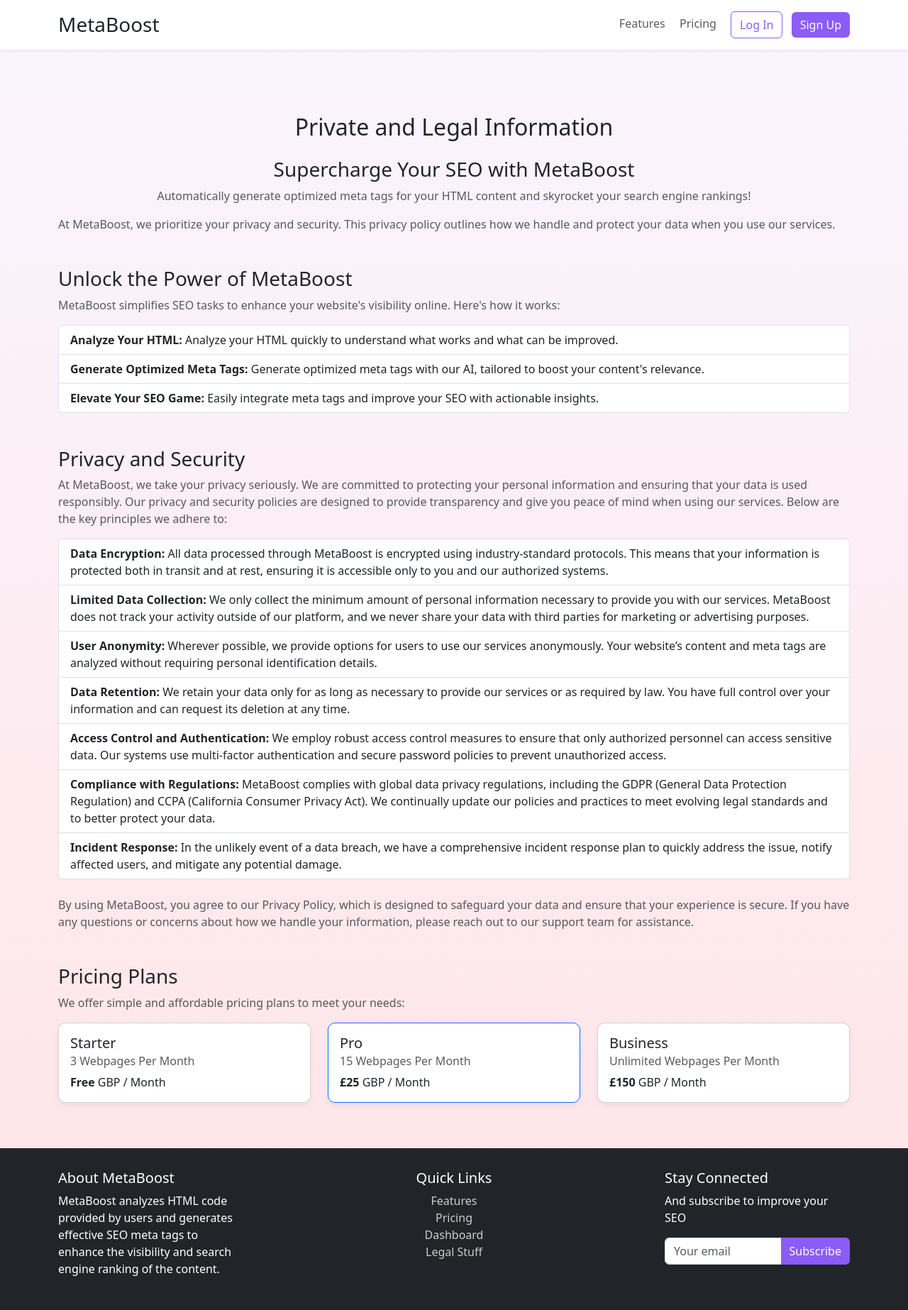
After one commit to KyleSeaford/MetaBoost, a Django app: page /legal/ in a window 1280 px wide. The commit adds this page. Shown: the whole page at 71% size. Run offline with Django 5.2, Linux system fonts and the light colour scheme.

Commit message:
Add legal page route

```diff
--- /dev/null
+++ b/MetaBoost/templates/legal.html
@@ -0,0 +1,191 @@
+{% load static %}
+
+<!DOCTYPE html>
+<html lang="en">
+    <head>
+        <meta charset="UTF-8">
+        <meta name="viewport" content="width=device-width, initial-scale=1.0">
+        <meta http-equiv="X-UA-Compatible" content="ie=edge">
+        <title>MetaBoost - Privacy and Legal Information</title>
+        <link rel="icon" href="{% static 'logo.svg' %}" type="image/x-icon">
+        <link href="https://cdn.jsdelivr.net/npm/bootstrap@5.3.0/dist/css/bootstrap.min.css" rel="stylesheet">
+        <link href="{% static 'styles.css' %}" rel="stylesheet">
+    </head>
+
+    <body class="gradient-bg" style="min-height: 100vh; align-items: center;">
+        <!-- Navbar -->
+        <header class="bg-white shadow-sm py-2 fixed-top">
+            <div class="container">
+                <nav class="navbar navbar-expand-md">
+                    <!-- Brand -->
+                    <h1 class="h3 mb-0">
+                        <a href="/" class="text-decoration-none" style="color: #212529;">MetaBoost</a>
+                    </h1>
+
+                    <!-- Toggler Button for Mobile -->
+                    <button class="navbar-toggler" type="button" data-bs-toggle="collapse" data-bs-target="#navbarNav" aria-controls="navbarNav" aria-expanded="false" aria-label="Toggle navigation">
+                        <span class="navbar-toggler-icon"></span>
+                    </button>
+
+                    <!-- Navbar Links -->
+                    <div class="collapse navbar-collapse justify-content-end" id="navbarNav">
+                        <nav>
+                            <a href="/#features" class="text-muted me-3 text-decoration-none">Features</a>
+                            <a href="/#pricing" class="text-muted me-3 text-decoration-none">Pricing</a>
+                            <a href="/login" class="btn btn-outline-primary me-2">Log In</a>
+                            <a href="/signup" class="btn btn-primary">Sign Up</a>
+                        </nav>
+                    </div>
+                </nav>
+            </div>
+        </header>
+
+        <!-- Main Content -->
+        <main class="container mt-5 pt-5">
+            <div class="mt-5 pt-3">
+                <h2 class="text-center text-purple mb-4">Private and Legal Information</h2>
+
+                <!-- Introduction Section -->
+                <section class="mb-5">
+                    <h3 class="text-center text-dark">Supercharge Your SEO with MetaBoost</h3>
+                    <p class="text-muted text-center">Automatically generate optimized meta tags for your HTML content and skyrocket your search engine rankings!</p>
+                    <p class="text-muted">At MetaBoost, we prioritize your privacy and security. This privacy policy outlines how we handle and protect your data when you use our services.</p>
+                </section>
+
+                <!-- How It Works Section -->
+                <section class="mb-5">
+                    <h3 class="text-dark">Unlock the Power of MetaBoost</h3>
+                    <p class="text-muted">MetaBoost simplifies SEO tasks to enhance your website's visibility online. Here's how it works:</p>
+                    <ul class="list-group mb-4">
+                        <li class="list-group-item">
+                            <strong>Analyze Your HTML:</strong> Analyze your HTML quickly to understand what works and what can be improved.
+                        </li>
+                        <li class="list-group-item">
+                            <strong>Generate Optimized Meta Tags:</strong> Generate optimized meta tags with our AI, tailored to boost your content's relevance.
+                        </li>
+                        <li class="list-group-item">
+                            <strong>Elevate Your SEO Game:</strong> Easily integrate meta tags and improve your SEO with actionable insights.
+                        </li>
+                    </ul>
+                </section>
+
+                <!-- Privacy and Security Section -->
+                <section class="mb-5">
+                    <h3 class="text-dark">Privacy and Security</h3>
+                    <p class="text-muted">
+                        At MetaBoost, we take your privacy seriously. We are committed to protecting your personal information and ensuring that your data is used responsibly. Our privacy and security policies are designed to provide transparency and give you peace of mind when using our services. Below are the key principles we adhere to:
+                    </p>
+
+                    <ul class="list-group mb-4">
+                        <li class="list-group-item">
+                            <strong>Data Encryption:</strong> All data processed through MetaBoost is encrypted using industry-standard protocols. This means that your information is protected both in transit and at rest, ensuring it is accessible only to you and our authorized systems.
+                        </li>
+                        <li class="list-group-item">
+                            <strong>Limited Data Collection:</strong> We only collect the minimum amount of personal information necessary to provide you with our services. MetaBoost does not track your activity outside of our platform, and we never share your data with third parties for marketing or advertising purposes.
+                        </li>
+                        <li class="list-group-item">
+                            <strong>User Anonymity:</strong> Wherever possible, we provide options for users to use our services anonymously. Your website’s content and meta tags are analyzed without requiring personal identification details.
+                        </li>
+                        <li class="list-group-item">
+                            <strong>Data Retention:</strong> We retain your data only for as long as necessary to provide our services or as required by law. You have full control over your information and can request its deletion at any time.
+                        </li>
+                        <li class="list-group-item">
+                            <strong>Access Control and Authentication:</strong> We employ robust access control measures to ensure that only authorized personnel can access sensitive data. Our systems use multi-factor authentication and secure password policies to prevent unauthorized access.
+                        </li>
+                        <li class="list-group-item">
+                            <strong>Compliance with Regulations:</strong> MetaBoost complies with global data privacy regulations, including the GDPR (General Data Protection Regulation) and CCPA (California Consumer Privacy Act). We continually update our policies and practices to meet evolving legal standards and to better protect your data.
+                        </li>
+                        <li class="list-group-item">
+                            <strong>Incident Response:</strong> In the unlikely event of a data breach, we have a comprehensive incident response plan to quickly address the issue, notify affected users, and mitigate any potential damage.
+                        </li>
+                    </ul>
+
+                    <p class="text-muted">
+                        By using MetaBoost, you agree to our Privacy Policy, which is designed to safeguard your data and ensure that your experience is secure. If you have any questions or concerns about how we handle your information, please reach out to our support team for assistance.
+                    </p>
+                </section>
+
+
+                <!-- Pricing Section -->
+                <section class="mb-5">
+                    <h3 class="text-dark">Pricing Plans</h3>
+                    <p class="text-muted">We offer simple and affordable pricing plans to meet your needs:</p>
+
+                    <div class="row">
+                        <div class="col-md-4 mb-3">
+                            <div class="card h-100">
+                                <div class="card-body">
+                                    <h5 class="card-title">Starter</h5>
+                                    <h6 class="card-subtitle mb-2 text-muted">3 Webpages Per Month</h6>
+                                    <p class="card-text">
+                                        <strong>Free</strong> GBP / Month<br>
+                                    </p>
+                                </div>
+                            </div>
+                        </div>
+
+                        <div class="col-md-4 mb-3">
+                            <div class="card h-100 border-primary">
+                                <div class="card-body">
+                                    <h5 class="card-title">Pro</h5>
+                                    <h6 class="card-subtitle mb-2 text-muted">15 Webpages Per Month</h6>
+                                    <p class="card-text">
+                                        <strong>£25</strong> GBP / Month<br>
+                                    </p>
+                                </div>
+                            </div>
+                        </div>
+
+                        <div class="col-md-4 mb-3">
+                            <div class="card h-100">
+                                <div class="card-body">
+                                    <h5 class="card-title">Business</h5>
+                                    <h6 class="card-subtitle mb-2 text-muted">Unlimited Webpages Per Month</h6>
+                                    <p class="card-text">
+                                        <strong>£150</strong> GBP / Month<br>
+                                    </p>
+                                </div>
+                            </div>
+                        </div>
+                    </div>
+                </section>
+            </div>
+        </main>
+
+
+        <!-- Footer -->
+        <footer>
+            <div class="container">
+                <div class="row">
+                    <div class="col-md-3">
+                        <h5>About MetaBoost</h5>
+                        <p>MetaBoost analyzes HTML code provided by users and generates effective SEO meta tags to enhance the visibility and search engine ranking of the content.</p>
+                    </div>
+
+                    <div class="col-md-6 text-center">
+                        <h5>Quick Links</h5>
+                        <ul class="list-unstyled">
+                            <li><a href="#features" style="text-decoration: none;">Features</a></li>
+                            <li><a href="#pricing" style="text-decoration: none;">Pricing</a></li>
+                            <li><a href="dashboard/" style="text-decoration: none;">Dashboard</a></li>
+                            <li><a href="#" style="text-decoration: none;">Legal Stuff</a></li>
+                        </ul>
+                    </div>
+
+                    <div class="col-md-3">
+                        <h5>Stay Connected</h5>
+                        <p>And subscribe to improve your SEO</p>
+                        <form>
+                            <div class="input-group">
+                                <input type="email" class="form-control" placeholder="Your email" aria-label="Your email">
+                                <button class="btn btn-primary" type="submit">Subscribe</button>
+                            </div>
+                        </form>
+                    </div>
+                </div>
+            </div>
+        </footer>
+
+        <script src="https://cdn.jsdelivr.net/npm/bootstrap@5.3.0/dist/js/bootstrap.bundle.min.js"></script>
+    </body>
+</html>
--- a/MetaBoost/urls.py
+++ b/MetaBoost/urls.py
@@ -26,5 +26,6 @@ urlpatterns = [
     path('signup/', views.signup_view, name='Signup'),
     path('logout', views.signout_view, name='Logout'),
     path('dashboard/', views.dash, name='dash'),
+    path('legal/', views.legal, name='legal'),
     path('analyze-url/', views.analyze_url, name='analyze_url'),
 ]
--- a/MetaBoost/views.py
+++ b/MetaBoost/views.py
@@ -22,9 +22,12 @@ from .forms import LoginForm, SignupForm
 def home(request):
     return render(request, 'index.html')
 
+def legal(request):
+    return render(request, 'legal.html')
+
 def dash(request):
     if not request.user.is_authenticated:
-        return HttpResponseRedirect("/")
+        return HttpResponseRedirect("/login")
 
     return render(request, 'dash.html')
 
```
Also changed, not shown: MetaBoost/templates/index.html (+20 -2 lines).
